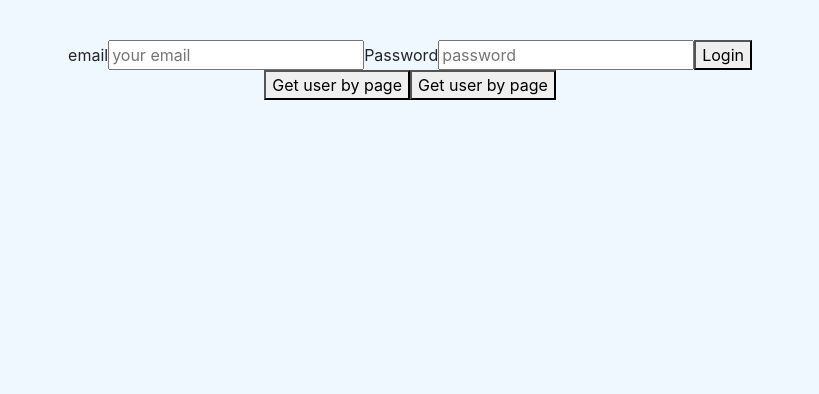
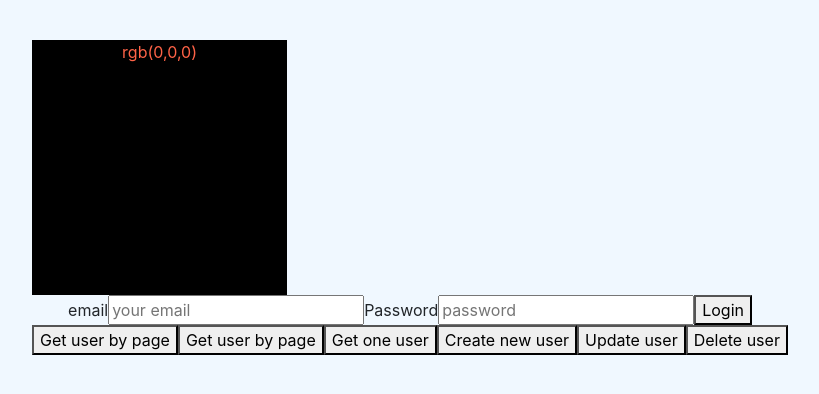
Before and after one commit to CRMAD15/React-course, a React (Create React App) app: page / in a window 1280 px wide. Shown: the top 394 px of the page, without its empty margins (230-1049 px from the left). Built offline with nearby package versions, Linux system fonts and the light colour scheme.

Commit message:
Repositoyi with Redux

```diff
--- a/src/App.js
+++ b/src/App.js
@@ -69,7 +69,7 @@ function App() {
       {/* <Father /> */}
 
 
-      {/* <SquareColor></SquareColor> */}
+      <SquareColor></SquareColor>
 
       {/* Ejemplos de asincronía */}
 
--- a/src/components/pure/AxiosCRUDExample.jsx
+++ b/src/components/pure/AxiosCRUDExample.jsx
@@ -1,5 +1,5 @@
 import React from 'react';
-import { getAllPageUsers, getAllUsers, login } from '../../services/axiosCRUD.Service';
+import { createUser, deleteUserById, getAllPageUsers, getAllUsers, getUserById, login, updateUser } from '../../services/axiosCRUD.Service';
 import { Formik, Field, Form, ErrorMessage } from 'formik';
 import * as Yup from 'yup'
 
@@ -31,7 +31,6 @@ const AxiosCRUDExample = () => {
                     alert(JSON.stringify(response.data.token))
                     sessionStorage.setItem('token', response.data.token)
 
-
                 } else {
                     throw new Error('Login failure')
 
@@ -45,13 +44,18 @@ const AxiosCRUDExample = () => {
             .finally(() => console.log('Finished on one way or the other way'))
     }
 
+
     //CRUD examples
     const obtainAllUsers = () => {
 
         getAllUsers()
             .then(response => {
-                alert(JSON.stringify(response.data.data))
-                console.log(response)
+                console.log(response.status)
+                if (response.status === 200) {
+                    alert(JSON.stringify(response.data.data))
+                } else {
+                    throw new Error('Users not found')
+                }
             })
             .catch(error => {
                 alert(`Somethingwent wrong ${error}`)
@@ -63,10 +67,84 @@ const AxiosCRUDExample = () => {
 
         getAllPageUsers(page)
             .then(response => {
-                alert(JSON.stringify(response.data.data))
+                console.log(response.status)
+                if (response.status === 200) {
+
+                    alert(JSON.stringify(response.data.data))
+                } else {
+                    throw new Error('Users not found')
+                }
             })
             .catch(error => {
                 alert(`Somethingwent wrong ${error}`)
+            })
+    }
+
+
+    const obtainUserById = (id) => {
+
+        getUserById(id)
+            .then(response => {
+                console.log(response.status)
+                if (response.status === 200) {
+
+                    alert(JSON.stringify(response.data.data))
+                } else {
+                    throw new Error('User not found')
+                }
+            })
+            .catch(error => {
+                alert(`Somethingwent wrong ${error}`)
+            })
+    }
+
+    const createNewUser = (name, job) => {
+        createUser(name, job)
+            .then(response => {
+                console.log(response.status)
+                if (response.status === 201) {
+
+                    alert(JSON.stringify(response.data))
+                } else {
+                    throw new Error('User not created')
+                }
+            })
+            .catch(error => {
+                alert(`Somethingwent wrong ${error}`)
+            })
+    }
+
+    const updateUserById = (id, name, job) => {
+
+        updateUser(id, name, job)
+            .then(response => {
+                console.log(response.status)
+                if (response.status === 200) {
+
+                    alert(JSON.stringify(response.data))
+                } else {
+                    throw new Error('User not found, and not updated')
+                }
+            })
+            .catch(error => {
+                alert(`Somethingwent wrong ${error}`)
+            })
+    }
+
+    const deleteUser = (id) => {
+
+        deleteUserById(id)
+            .then(response => {
+                console.log(response)
+                if (response.status === 204) {
+
+                    alert(`User with Id: ${id}, deleted successfuly`)
+                } else {
+                    throw new Error('User not found, and not deleted')
+                }
+            })
+            .catch(error => {
+                alert(`Something went wrong ${error}`)
             })
     }
 
@@ -149,6 +227,16 @@ const AxiosCRUDExample = () => {
 
                 <button onClick={() => obtainAllUsersPage(1)}>Get user by page</button>
 
+                <button onClick={() => obtainUserById(1)}>Get one user</button>
+
+                <button onClick={() => createNewUser('morpheus', 'leader')}>Create new user</button>
+
+
+                <button onClick={() => updateUserById(1, 'morpheus', 'developer')}>Update user</button>
+
+
+                <button onClick={() => deleteUser(1)}>Delete user</button>
+
             </div>
 
         </div>
--- a/src/services/axiosCRUD.Service.js
+++ b/src/services/axiosCRUD.Service.js
@@ -13,7 +13,7 @@ export const login = (email, password) => {
     }
 
     //Response the returns a PROMISE
-    return axios.post('https://reqres.in/api/users', body)
+    return axios.post('https://reqres.in/api/login', body)
 }
 
 //  Obtain all user
@@ -29,6 +29,35 @@ export const getAllPageUsers = (page) => {
 
 }
 //TODO  Obtain User by Id
+
+export const getUserById = (id) => {
+    return axios.get(`https://reqres.in/api/users/${id}`)
+
+}
 //TODO  Create User
+export const createUser = (name, job) => {
+    let body = {
+        name: name,
+        job: job
+    }
+
+    //Response the returns a PROMISE
+    return axios.post('https://reqres.in/api/users', body)
+
+}
 //TODO  Edit User
+export const updateUser = (id, name, job) => {
+    let body = {
+        name: name,
+        job: job
+    }
+
+    //Response the returns a PROMISE
+    return axios.put(`https://reqres.in/api/users/${id}`, body)
+
+}
 //TODO  Delete User
+export const deleteUserById = (id) => {
+    return axios.delete(`https://reqres.in/api/users/${id}`)
+
+}
```
